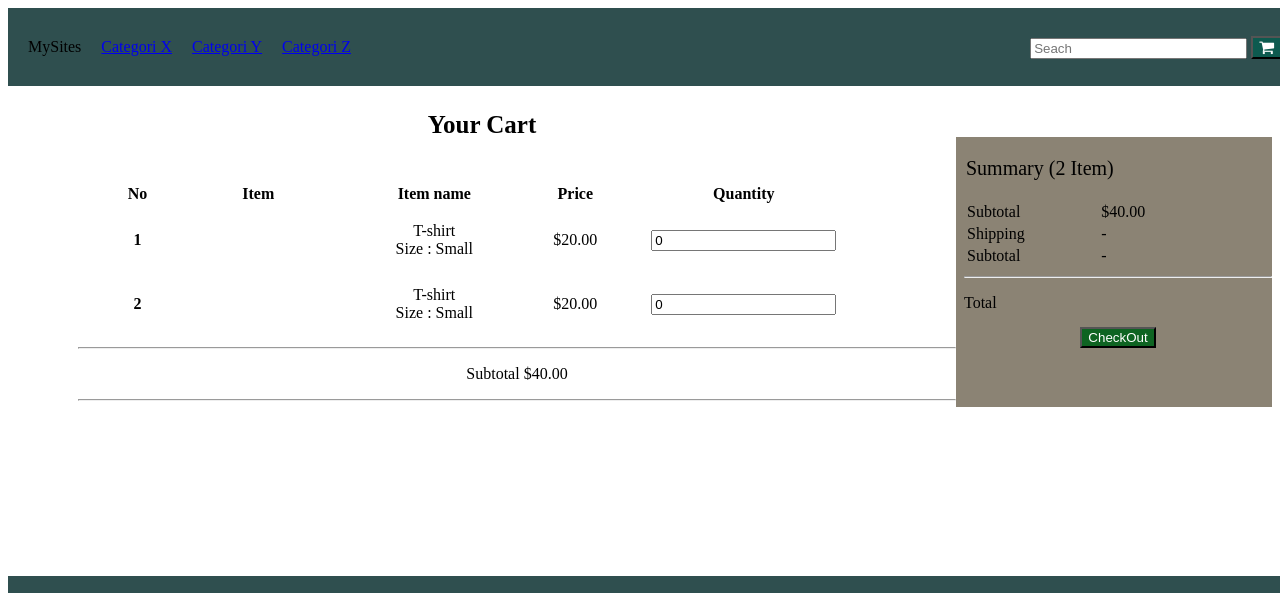
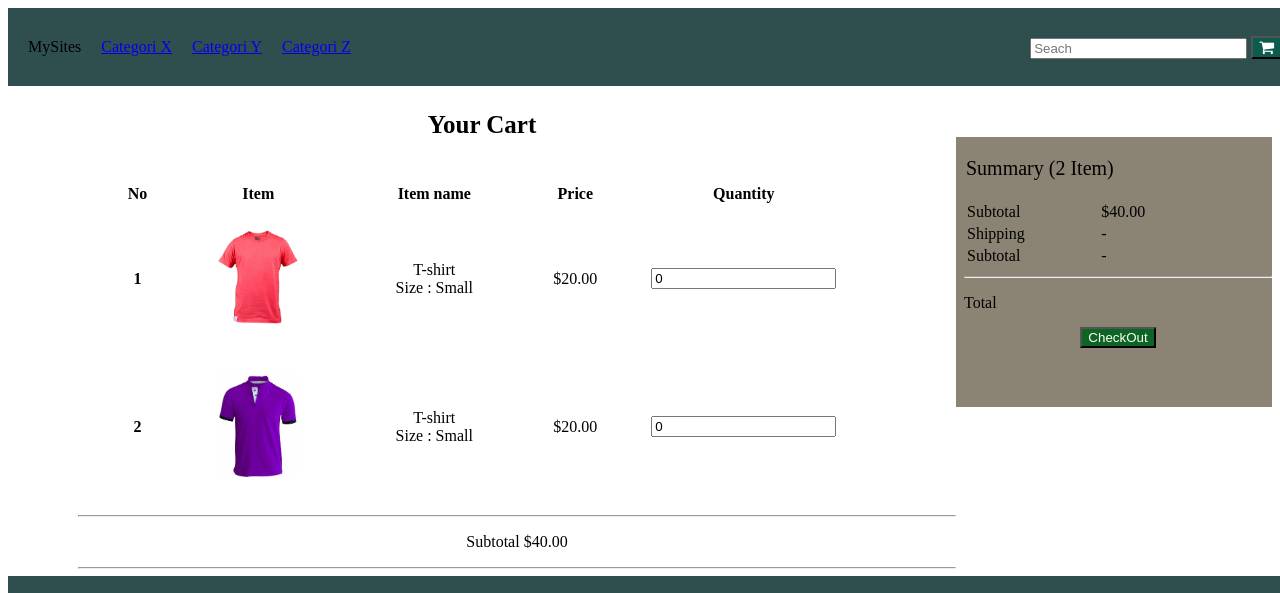
Before and after one commit to harignwn/Praktikum01, a plain HTML site: page week2/cart.html in a window 1280 px wide. Shown: the top 593 px of the page. Drawn offline with Linux system fonts and the light colour scheme.

Commit message:
Tshirt Update

```diff
--- a/week2/cart.html
+++ b/week2/cart.html
@@ -170,7 +170,7 @@
                                     <th scope="row">1</th>
                                     <td >
                                       <p>
-                                        <img src="../Praktikum01Web/shirt2.jfif" width="40%" class="img-fluid" alt="">
+                                        <img src="shirt2.jfif" width="40%" class="img-fluid" alt="">
 
                                       </p>
                                     </td>
@@ -193,7 +193,7 @@
                                     <th scope="row">2</th>
                                     <td width="200">
                                       <p>
-                                        <img src="../Praktikum01Web/tshirt 1.jfif" width="40%" class="img-fluid" alt="">
+                                        <img src="tshirt 1.jfif" width="40%" class="img-fluid" alt="">
 
                                       </p>
                                     </td>
```
